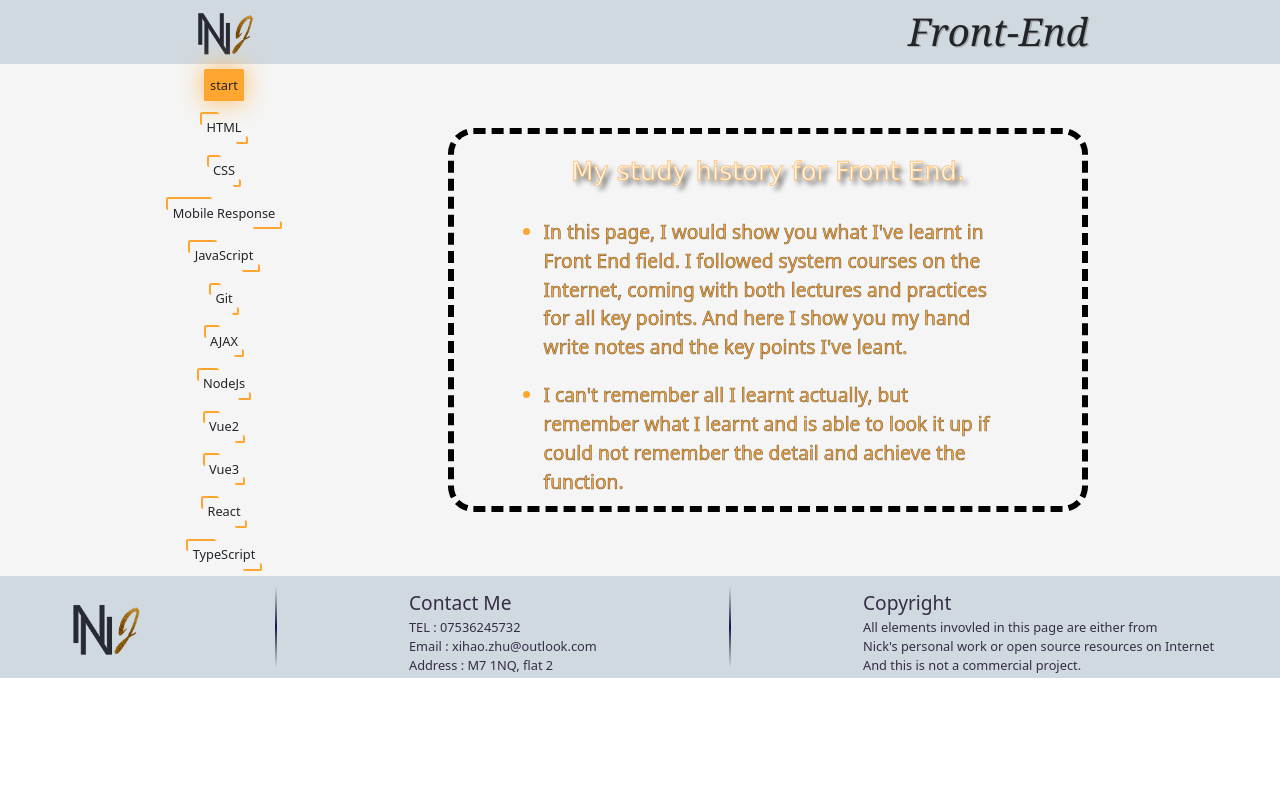
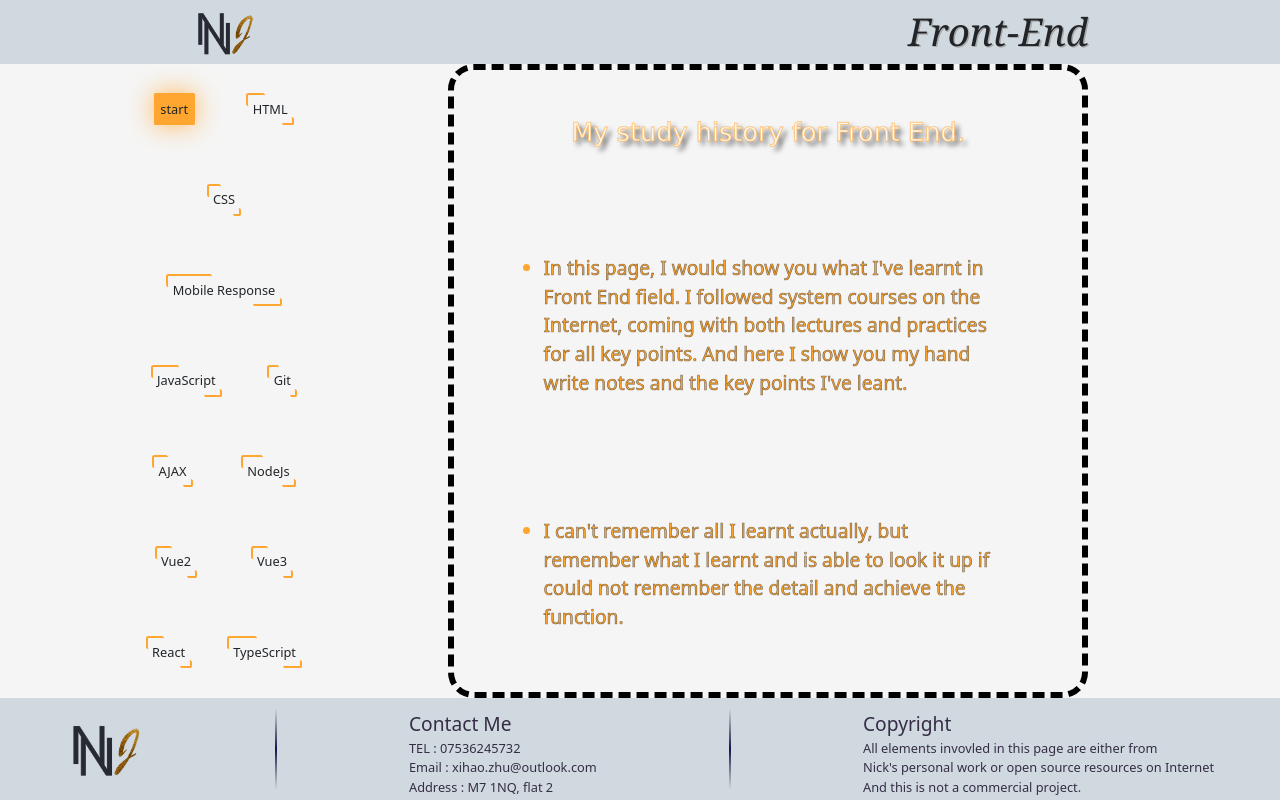
Before and after one commit to XihaoZhu/NickNeedsJob, a React (Create React App) app: page /FrontEnd in a window 1280 px wide. Built offline with nearby package versions, Linux system fonts and the light colour scheme.

Commit message:
adjust the front end page and fixed something unexpected in home page

```diff
--- a/src/pages/entrance/coreSkills/index.scss
+++ b/src/pages/entrance/coreSkills/index.scss
@@ -6,17 +6,18 @@
     width: 78vw;
     display: flex;
     gap: 2vw;
-    flex: 5 1;
     justify-content: space-between;
     .FrontEnd {
       background-image: url('../../../assets/images/LogoSlide.png');
       background-size: 100% 100%;
-      flex: 1 1;
+      height: 100%;
+      flex: 1;
       border: 0.1vw solid black;
       border-radius: 2vw;
     }
     .Blender {
-      flex: 1 1;
+      height: 100%;
+      flex: 1;
       background-image: url('../../../assets/images/blenderSlide.png');
       background-size: 100% 100%;
       background-color: white;
@@ -24,14 +25,16 @@
       border-radius: 2vw;
     }
     .Photoshop {
-      flex: 1 1;
+      height: 100%;
+      flex: 1;
       background-image: url('../../../assets/images/PsSlide.png');
       background-size: 100% 100%;
       border: 0.1vw solid black;
       border-radius: 2vw;
     }
     .Others {
-      flex: 1 1;
+      height: 100%;
+      flex: 1;
       background-image: url('../../../assets/images/OthersSlide.png');
       background-size: 100% 100%;
       border: 0.1vw solid rgb(255, 255, 255);
--- a/src/pages/front-end/StudyMap/index.scss
+++ b/src/pages/front-end/StudyMap/index.scss
@@ -3,11 +3,13 @@
   justify-content:space-around;
   align-items: center;
   flex-direction: column;
-  height: 40vw;
+  height: 100%;
   margin-left: 10vw;
   width: 15vw;
   // background-color: pink;
+  flex-flow: wrap;
   .each {
+    margin: 0 1vw;
     position: relative;
     padding: 0.5vw;
     text-align: center;
--- a/src/pages/front-end/contenetArea/index.scss
+++ b/src/pages/front-end/contenetArea/index.scss
@@ -1,8 +1,8 @@
 .contentArea {
   width: 50vw;
-  height: 30vw;
+  height: calc(100vh - 13vw);
   position: absolute;
-  top: 10vw;
+  top: 5vw;
   right: 15vw;
   border: dashed 0.5vw black;
   border-radius: 2vw;
--- a/src/pages/front-end/index.js
+++ b/src/pages/front-end/index.js
@@ -13,12 +13,14 @@ const FrontEnd = () => {
     setWhichOne(num)
   }
   return (
+    <>
+    <CoreSkillHead whichPage={whichPage} HeadColor={HeadColor}></CoreSkillHead>
     <div className='FrontEnd'>
-      <CoreSkillHead whichPage={whichPage} HeadColor={HeadColor}></CoreSkillHead>
       <StudyMap changeWhichOne={changeWhichOne}></StudyMap>
       <ContentArea whichOne={whichOne}></ContentArea>
-      <PageFoot HeadColor={HeadColor}></PageFoot>
     </div>
+    <PageFoot HeadColor={HeadColor}></PageFoot>
+    </>
   )
 }
 
--- a/src/pages/front-end/index.scss
+++ b/src/pages/front-end/index.scss
@@ -1,3 +1,4 @@
 .FrontEnd {
   background-color: rgb(152, 153, 155,0.1);
+  height: calc(100vh - 13vw);
 }
```
